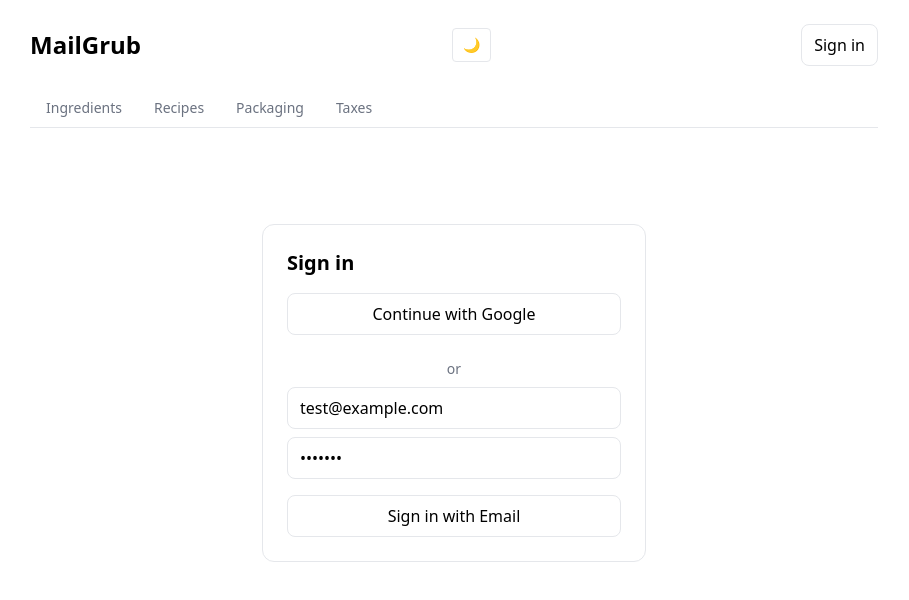
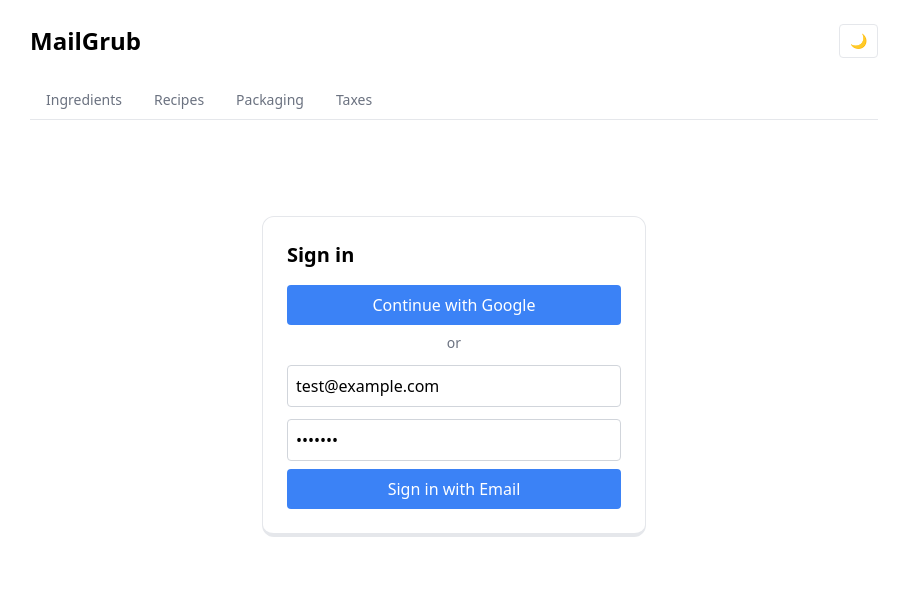
Before and after one commit to arthurgr/mail-grub-client, a React (Vite) app: page /login in a window 1280 px wide. Shown: the top 600 px of the page, without its empty margins (186-1095 px from the left). Built offline with nearby package versions, Linux system fonts and the light colour scheme; no server answers.

Commit message:
cleaned up toolbar and login form styles

```diff
--- a/src/App.tsx
+++ b/src/App.tsx
@@ -36,7 +36,6 @@ export default function App() {
     <div className="p-6 max-w-4xl mx-auto dark:bg-gray-900 dark:text-white min-h-screen">
       <div className="flex justify-between items-center mb-6">
         <h1 className="text-2xl font-bold">MailGrub</h1>
-        <ThemeToggle />
         <UserMenu />
       </div>
 
--- a/src/components/UserMenu.tsx
+++ b/src/components/UserMenu.tsx
@@ -1,5 +1,6 @@
 import React from 'react';
 import { useAuth } from '../auth/AuthContext';
+import ThemeToggle from './ThemeToggle';
 
 export const UserMenu: React.FC = () => {
   const { user, logout, loading } = useAuth();
@@ -13,13 +14,17 @@ export const UserMenu: React.FC = () => {
         alt={user.displayName ?? 'User'}
       />
       <span className="text-sm">{user.displayName ?? user.email}</span>
-      <button className="rounded-lg border px-3 py-2" onClick={logout}>
+      <ThemeToggle />
+      <button
+        className="px-2.5 py-1.5 text-sm border rounded bg-white dark:bg-gray-800 dark:text-white dark:border-gray-700 focus:outline-none focus:ring hover:bg-gray-100 dark:hover:bg-gray-700 transition"
+        onClick={logout}
+      >
         Sign out
       </button>
     </div>
   ) : (
-    <a className="rounded-lg border px-3 py-2" href="/login">
-      Sign in
-    </a>
+    <div className="flex items-center gap-3">
+      <ThemeToggle />
+    </div>
   );
 };
--- a/src/pages/Login.tsx
+++ b/src/pages/Login.tsx
@@ -15,11 +15,11 @@ const Login: React.FC = () => {
   };
 
   return (
-    <div className="mx-auto mt-24 max-w-sm rounded-xl border p-6">
+    <div className="mx-auto mt-24 max-w-sm rounded-xl border border-b-4 p-6 dark:border-gray-700">
       <h2 className="mb-4 text-xl font-semibold">Sign in</h2>
 
       <button
-        className="mb-4 w-full rounded-lg border px-3 py-2"
+        className="w-full px-4 py-2 bg-blue-500 text-white rounded hover:bg-blue-600"
         onClick={() => go(loginWithGoogle)}
       >
         Continue with Google
@@ -35,17 +35,20 @@ const Login: React.FC = () => {
         className="flex flex-col gap-2"
       >
         <input
-          className="rounded-lg border px-3 py-2"
+          className="mt-1 border p-2 rounded w-full bg-white dark:bg-gray-800 border-gray-300 dark:border-gray-700 dark:text-white focus:outline-none focus:ring"
           value={email}
           onChange={(e) => setEmail(e.target.value)}
         />
         <input
-          className="rounded-lg border px-3 py-2"
+          className="mt-1 border p-2 rounded w-full bg-white dark:bg-gray-800 border-gray-300 dark:border-gray-700 dark:text-white focus:outline-none focus:ring"
           type="password"
           value={password}
           onChange={(e) => setPassword(e.target.value)}
         />
-        <button className="mt-2 rounded-lg border px-3 py-2" type="submit">
+        <button
+          className="px-4 py-2 bg-blue-500 text-white rounded hover:bg-blue-600"
+          type="submit"
+        >
           Sign in with Email
         </button>
       </form>
```
